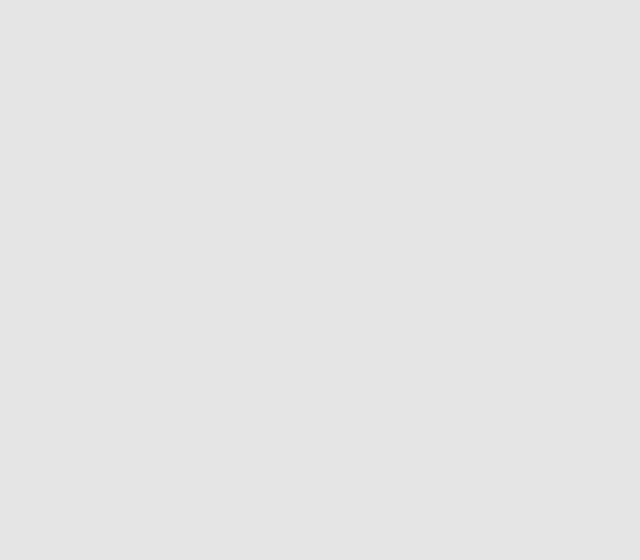
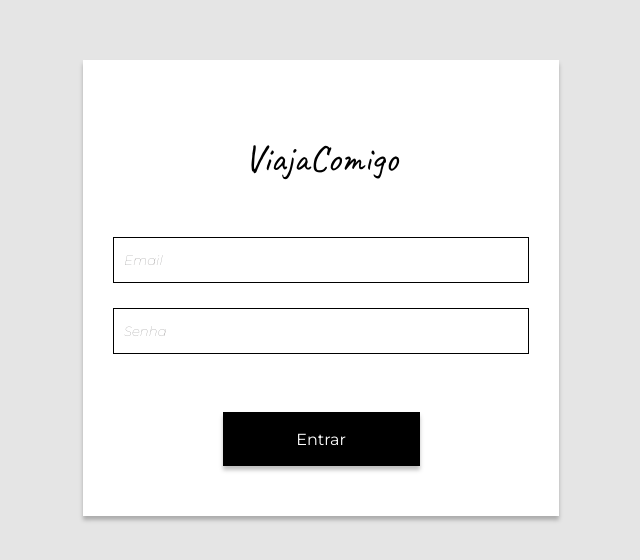
Before and after one commit to vinicalmeida38/blog-viaja-comigo, a React (Create React App) app: page /admin in a window 1280 px wide. Shown: the part 112-672 px from the top of the page, without its empty margins (319-959 px from the left). Built offline with nearby package versions, Linux system fonts and the light colour scheme.

Commit message:
Login page

```diff
--- /dev/null
+++ b/src/pages/Login/Login.css
@@ -0,0 +1,55 @@
+.login__container {
+  background-color: #ffffff;
+  margin: 0;
+  position: absolute;
+  top: 50%;
+  left: 50%;
+  margin-right: -50%;
+  transform: translate(-50%, -50%);
+  padding: 50px 30px;
+  box-shadow: 0px 4px 4px rgba(0, 0, 0, 0.25);
+}
+
+.login__logo {
+  text-align: center;
+  margin-top: 25px;
+  margin-bottom: 55px;
+}
+
+.login__form--input {
+  width: 416px;
+  height: 46px;
+  border: 1px solid #000000;
+  box-sizing: border-box;
+  padding-left: 10px;
+  outline: none;
+}
+
+.login__form--input::placeholder {
+  font-family: "Montserrat";
+  font-style: italic;
+  color: #908e8e;
+}
+
+.login__form--input + .login__form--input {
+  margin-top: 25px;
+}
+
+.login__form {
+  display: flex;
+  align-items: center;
+  flex-direction: column;
+}
+
+.login__form--btn {
+  width: 197px;
+  height: 54px;
+  background: #000000;
+  border: none;
+  box-shadow: 0px 4px 4px rgba(0, 0, 0, 0.25);
+  color: #ffffff;
+  font-size: 16px;
+  font-family: "Montserrat";
+  margin-top: 58px;
+  cursor: pointer;
+}
--- /dev/null
+++ b/src/pages/Login/Login.jsx
@@ -0,0 +1,21 @@
+import React from "react";
+import "./Login.css";
+
+const Login = () => {
+  return (
+    <div className="login__container">
+      <div className="header__logo login__logo">
+        <span>ViajaComigo</span>
+      </div>
+      <form className="login__form">
+        <input type="text" placeholder="Email" className="login__form--input" />
+        <input type="text" placeholder="Senha" className="login__form--input" />
+        <button type="submit" className="login__form--btn">
+          Entrar
+        </button>
+      </form>
+    </div>
+  );
+};
+
+export default Login;
--- a/src/routes/Routes.jsx
+++ b/src/routes/Routes.jsx
@@ -3,6 +3,7 @@ import { Route, BrowserRouter } from "react-router-dom";
 import About from "../pages/About/About";
 import Guides from "../pages/Guides/Guides";
 import Home from "../pages/Home/Home";
+import Login from "../pages/Login/Login";
 
 const Routes = () => {
   return (
@@ -10,6 +11,7 @@ const Routes = () => {
       <Route component={Home} path="/" exact />
       <Route component={Guides} path="/roteiros" />
       <Route component={About} path="/sobre" />
+      <Route component={Login} path="/admin" />
     </BrowserRouter>
   );
 };
```
